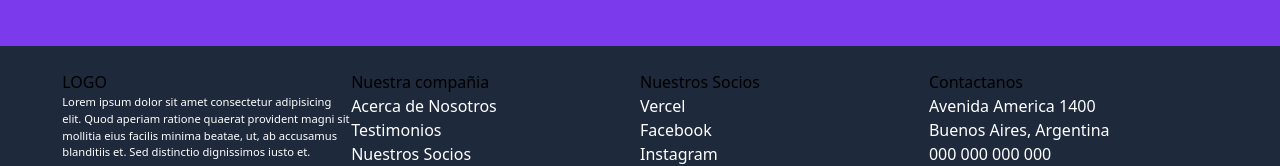
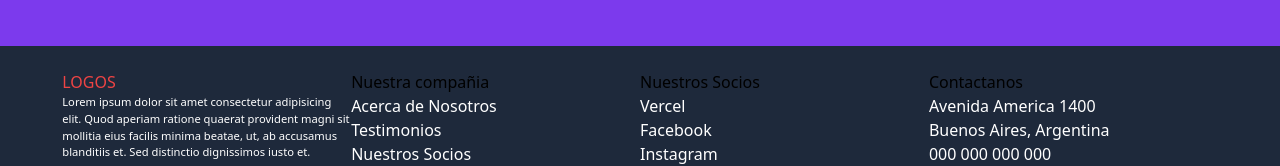
Before and after one commit to alfoLore/practica_taiwaindCss, a plain HTML site: page index.html in a window 1280 px wide. Shown: the part 334-500 px from the top of the page. Drawn offline with nearby package versions, Linux system fonts and the light colour scheme.

Commit message:
cambios en la clase

```diff
--- a/index.html
+++ b/index.html
@@ -16,7 +16,7 @@
     </main>
     <footer class="bg-slate-800 py-6 px-3 sm:flex sm:flex-wrap sm:justify-center ">
         <section class=" sm:w-[45%] lg:w-[23%] mb-5 [&_li_>_*]:links__footer">
-            <h3 class="titulo__footer ">LOGO</h3>
+            <h3 class="titulo__footer text-red-500 ">LOGOS</h3>
             <p class="text-white text-[.7rem]">
                 Lorem ipsum dolor sit amet consectetur adipisicing elit. Quod aperiam ratione quaerat provident magni sit mollitia eius facilis minima beatae, ut, ab accusamus blanditiis et. Sed distinctio dignissimos iusto et.
             </p>
```
